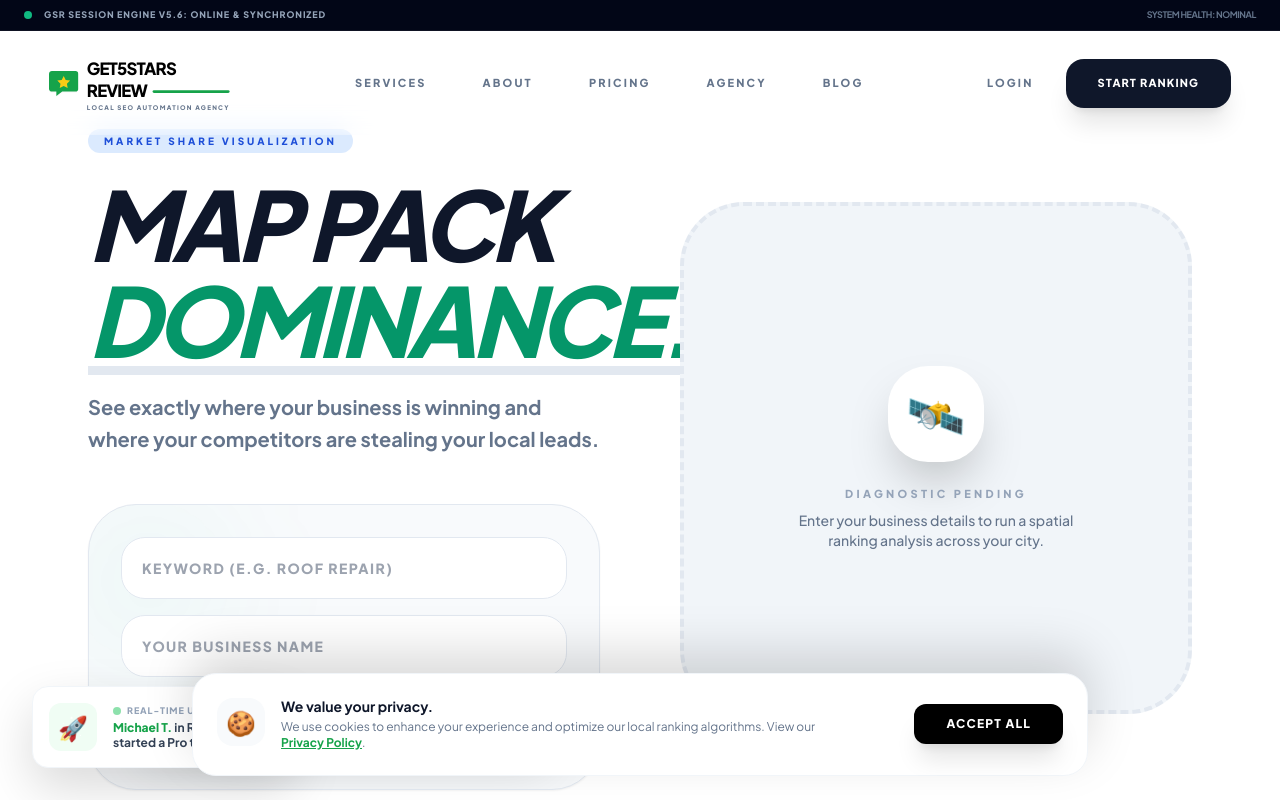
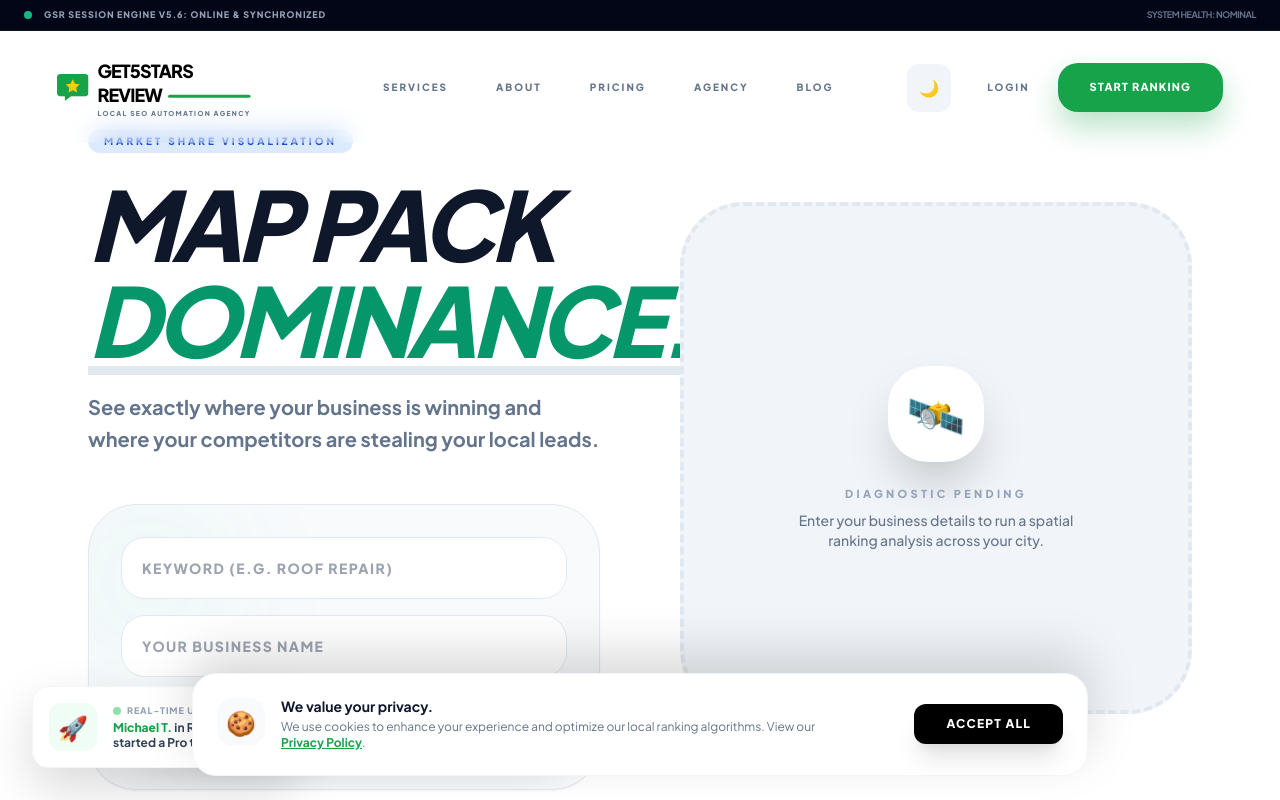
Before and after one commit to donly1234/get5starsreview, a React (Vite) app: page / in a window 1280 px wide. Shown: the top 800 px of the page. Built offline with nearby package versions, Linux system fonts and the light colour scheme.

Commit message:
Update Header.tsx

```diff
--- a/components/Header.tsx
+++ b/components/Header.tsx
@@ -13,6 +13,8 @@ interface HeaderProps {
   onBlogClick: () => void;
   onAboutClick?: () => void;
   onScrollToSection?: (id: string) => void;
+  isDarkMode?: boolean;
+  onThemeToggle?: () => void;
 }
 
 const Header: React.FC<HeaderProps> = ({
@@ -25,7 +27,9 @@ const Header: React.FC<HeaderProps> = ({
   onHomeClick,
   onBlogClick,
   onAboutClick,
-  onScrollToSection
+  onScrollToSection,
+  isDarkMode,
+  onThemeToggle
 }) => {
   const [isScrolled, setIsScrolled] = useState(false);
   const [isMobileMenuOpen, setIsMobileMenuOpen] = useState(false);
@@ -60,19 +64,19 @@ const Header: React.FC<HeaderProps> = ({
     <>
       <header className={`fixed top-0 left-0 right-0 transition-all duration-700 z-[200] pointer-events-none ${isScrolled ? 'py-2 md:py-4' : 'py-4 md:py-8'}`}>
         <div className="container mx-auto px-4 md:px-6">
-          <div className={`glass-panel pointer-events-auto rounded-[24px] md:rounded-[32px] px-3 md:px-6 py-2 md:py-3 flex items-center justify-between transition-all duration-500 ${isScrolled ? 'shadow-2xl border-slate-200 bg-white/95' : 'border-transparent bg-transparent shadow-none'}`}>
+          <div className={`glass-panel pointer-events-auto rounded-[24px] md:rounded-[32px] px-4 md:px-8 py-3 md:py-4 flex items-center justify-between transition-all duration-500 ${isScrolled ? 'shadow-2xl border-slate-200 bg-white/95 dark:bg-slate-900/95 dark:border-white/10' : 'border-transparent bg-transparent shadow-none'}`}>
 
-            <div className="flex items-center gap-2 md:gap-8">
+            <div className="flex items-center gap-2 md:gap-12">
               <div className="cursor-pointer hover:scale-105 transition-transform" onClick={() => { onHomeClick(); window.scrollTo(0,0); }}>
-                 <Logo variant="full" className="scale-[0.5] md:scale-[0.7] origin-left" />
+                 <Logo variant="full" className="scale-[0.55] md:scale-[0.75] origin-left" />
               </div>
 
-              <nav className="hidden lg:flex items-center gap-2 xl:gap-6">
+              <nav className="hidden xl:flex items-center gap-2">
                 {navItems.map(item => (
                   <button
                     key={item.name}
                     onClick={() => handleNav(item)}
-                    className="text-[10px] xl:text-[11px] font-black text-slate-500 hover:text-[#16A34A] transition-all uppercase tracking-[0.15em] xl:tracking-[0.2em] cursor-pointer p-4 hover:scale-110 active:scale-95"
+                    className="text-[10px] font-black text-slate-500 hover:text-emerald-600 dark:text-slate-400 dark:hover:text-emerald-400 transition-all uppercase tracking-[0.2em] cursor-pointer px-5 py-3 hover:bg-slate-50 dark:hover:bg-white/5 rounded-xl"
                   >
                     {item.name}
                   </button>
@@ -80,35 +84,52 @@ const Header: React.FC<HeaderProps> = ({
               </nav>
             </div>
 
-            <div className="flex items-center gap-1 md:gap-4">
+            <div className="flex items-center gap-2 md:gap-4">
+              {/* Theme Toggle */}
+              <button
+                onClick={onThemeToggle}
+                className="p-2 md:p-3 bg-slate-100 dark:bg-white/5 rounded-xl hover:bg-slate-200 dark:hover:bg-white/10 transition-all cursor-pointer"
+                aria-label="Toggle Theme"
+              >
+                {isDarkMode ? '🌞' : '🌙'}
+              </button>
+
               {user ? (
-                <div className="flex items-center gap-3">
-                  <div className="hidden md:flex flex-col items-end">
-                    <p className="text-[10px] font-black text-slate-900 uppercase truncate max-w-[120px]">{user.user_metadata?.full_name || user.email}</p>
-                    <button onClick={onLogout} className="text-[8px] font-black text-rose-500 hover:text-rose-600 uppercase tracking-widest transition-colors">Logout</button>
+                <div className="flex items-center gap-4">
+                  <div className="hidden lg:flex flex-col items-end">
+                    <p className="text-[10px] font-black text-slate-900 dark:text-white uppercase truncate max-w-[120px]">{user.user_metadata?.full_name || user.email}</p>
+                    <button onClick={onLogout} className="text-[8px] font-black text-rose-500 hover:text-rose-600 uppercase tracking-widest transition-colors">Terminate Session</button>
                   </div>
-                  <div className="w-10 h-10 rounded-full bg-[#16A34A] border-2 border-white shadow-md flex items-center justify-center text-white font-black text-xs">
+                  <div className="w-10 h-10 rounded-xl bg-slate-950 dark:bg-emerald-600 shadow-xl flex items-center justify-center text-white font-black text-xs border border-white/10">
                     {user.user_metadata?.full_name?.[0] || user.email?.[0]?.toUpperCase()}
                   </div>
                 </div>
               ) : (
-                <>
+                <div className="flex items-center gap-2">
                   <button
                     onClick={onLogin}
-                    className="hidden md:block text-[10px] xl:text-[11px] font-black text-slate-500 hover:text-[#16A34A] transition-all uppercase tracking-[0.15em] xl:tracking-[0.2em] px-4 py-2 cursor-pointer hover:scale-110 active:scale-95"
+                    className="hidden sm:block text-[10px] font-black text-slate-500 dark:text-slate-400 hover:text-slate-950 dark:hover:text-white transition-all uppercase tracking-[0.2em] px-5 py-3 cursor-pointer"
                   >
                     Login
                   </button>
                   <button
                     onClick={onBusinessSignup}
-                    className="px-3 md:px-6 xl:px-8 py-2.5 md:py-4 bg-[#0F172A] text-white rounded-[14px] md:rounded-[18px] text-[8px] md:text-[11px] font-black uppercase tracking-widest shadow-xl hover:bg-[#16A34A] transition-all active:scale-95 whitespace-nowrap cursor-pointer"
+                    className="px-5 md:px-8 py-3 md:py-4 bg-[#16A34A] text-white rounded-[16px] md:rounded-[20px] text-[10px] md:text-[11px] font-black uppercase tracking-widest shadow-[0_15px_30px_rgba(22,163,74,0.3)] hover:bg-slate-950 transition-all active:scale-95 whitespace-nowrap cursor-pointer"
                   >
                     Start Ranking
                   </button>
-                </>
+                </div>
               )}
-              <button onClick={() => setIsMobileMenuOpen(!isMobileMenuOpen)} className="lg:hidden p-2 text-slate-900 cursor-pointer" aria-label="Toggle Mobile Menu">
-                <svg className="w-5 h-5" fill="none" stroke="currentColor" viewBox="0 0 24 24"><path strokeLinecap="round" strokeLinejoin="round" strokeWidth="2.5" d="M4 6h16M4 12h16m-7 6h7"/></svg>
+              <button
+                onClick={() => setIsMobileMenuOpen(!isMobileMenuOpen)}
+                className="lg:hidden p-3 bg-slate-50 dark:bg-white/5 text-slate-900 dark:text-white rounded-xl hover:bg-slate-100 dark:hover:bg-white/10 transition-all cursor-pointer"
+                aria-label="Toggle Mobile Menu"
+              >
+                <div className="w-5 h-4 flex flex-col justify-between items-end overflow-hidden">
+                   <div className={`h-0.5 bg-current transition-all duration-300 ${isMobileMenuOpen ? 'w-5 translate-y-1.5 rotate-45' : 'w-5'}`} />
+                   <div className={`h-0.5 bg-current transition-all duration-300 ${isMobileMenuOpen ? 'opacity-0' : 'w-3'}`} />
+                   <div className={`h-0.5 bg-current transition-all duration-300 ${isMobileMenuOpen ? 'w-5 -translate-y-2 -rotate-45' : 'w-4'}`} />
+                </div>
               </button>
             </div>
           </div>
@@ -117,52 +138,36 @@ const Header: React.FC<HeaderProps> = ({
 
       {/* Mobile Menu Overlay */}
       <div
-        className={`fixed inset-0 z-[300] bg-white transition-all duration-700 ease-[cubic-bezier(0.22,1,0.36,1)] ${
+        className={`fixed inset-0 z-[300] bg-white dark:bg-slate-950 transition-all duration-700 ease-[cubic-bezier(0.19,1,0.22,1)] ${
           isMobileMenuOpen ? 'translate-y-0 opacity-100' : '-translate-y-full opacity-0 pointer-events-none'
         }`}
       >
-        <div className="p-6 md:p-8 flex justify-between items-center border-b border-slate-50">
-            <div onClick={() => { onHomeClick(); setIsMobileMenuOpen(false); window.scrollTo(0,0); }} className="cursor-pointer">
-              <Logo variant="full" className="scale-75 origin-left" />
-            </div>
-            <button onClick={() => setIsMobileMenuOpen(false)} className="p-3 bg-slate-50 rounded-2xl hover:bg-slate-100 transition-colors cursor-pointer" aria-label="Close Menu">
-              <svg className="w-6 h-6" fill="none" stroke="currentColor" viewBox="0 0 24 24"><path strokeLinecap="round" strokeLinejoin="round" strokeWidth="2.5" d="M6 18L18 6M6 6l12 12"/></svg>
-            </button>
-        </div>
-
-        <div className="pt-12 px-8 space-y-6">
+        <div className="h-full flex flex-col p-8 pt-24 overflow-y-auto">
+           <div className="flex flex-col gap-6">
               {navItems.map((item, idx) => (
                 <button
                  key={item.name}
                  onClick={() => handleNav(item)}
-              style={{ transitionDelay: `${idx * 100}ms` }}
-              className={`block w-full text-left text-4xl font-black uppercase italic text-[#0F172A] border-b-4 border-transparent hover:border-[#16A34A] transition-all transform cursor-pointer ${
-                isMobileMenuOpen ? 'translate-y-0 opacity-100' : 'translate-y-8 opacity-0'
-              }`}
+                 style={{ transitionDelay: `${idx * 75}ms` }}
+                 className={`text-5xl md:text-7xl font-black uppercase italic text-slate-900 dark:text-white text-left transition-all duration-500 transform ${
+                   isMobileMenuOpen ? 'translate-y-0 opacity-100' : 'translate-y-12 opacity-0'
+                 } hover:text-emerald-500 hover:translate-x-4`}
                 >
                   {item.name}
                 </button>
               ))}
+           </div>
 
-           <div
-            className={`pt-12 space-y-4 transition-all duration-700 delay-500 transform ${
-              isMobileMenuOpen ? 'translate-y-0 opacity-100' : 'translate-y-8 opacity-0'
-            }`}
-           >
-             {user ? (
-               <button onClick={onLogout} className="w-full py-5 bg-rose-50 text-rose-600 rounded-[24px] font-black uppercase tracking-widest text-sm cursor-pointer hover:bg-rose-100 transition-colors">Logout Account</button>
+           <div className={`mt-auto space-y-4 pt-12 border-t border-slate-100 dark:border-white/10 transition-all duration-700 delay-300 ${isMobileMenuOpen ? 'opacity-100 translate-y-0' : 'opacity-0 translate-y-8'}`}>
+             {!user ? (
+               <div className="grid grid-cols-1 sm:grid-cols-2 gap-4">
+                 <button onClick={() => { onLogin(); setIsMobileMenuOpen(false); }} className="w-full py-6 bg-slate-100 dark:bg-white/5 text-slate-900 dark:text-white rounded-[32px] font-black uppercase tracking-widest text-sm">Login Hub</button>
+                 <button onClick={() => { onBusinessSignup(); setIsMobileMenuOpen(false); }} className="w-full py-6 bg-emerald-500 text-white rounded-[32px] font-black uppercase tracking-widest text-sm shadow-xl">Get Started Free</button>
+               </div>
              ) : (
-               <>
-                 <button onClick={() => { onLogin(); setIsMobileMenuOpen(false); }} className="w-full py-5 bg-slate-100 text-slate-900 rounded-[24px] font-black uppercase tracking-widest text-sm cursor-pointer hover:bg-slate-200 transition-colors">Login</button>
-                 <button onClick={() => { onBusinessSignup(); setIsMobileMenuOpen(false); }} className="w-full py-5 bg-[#16A34A] text-white rounded-[24px] font-black uppercase tracking-widest text-sm shadow-xl cursor-pointer hover:bg-[#0F172A] transition-all">Get Started Free</button>
-               </>
+               <button onClick={onLogout} className="w-full py-6 bg-rose-50 dark:bg-rose-900/10 text-rose-600 rounded-[32px] font-black uppercase tracking-widest text-sm">Terminate Session</button>
              )}
            </div>
-        </div>
-
-        {/* Mobile Menu Footer Decoration */}
-        <div className="absolute bottom-12 left-8 right-8 text-center opacity-30 pointer-events-none">
-           <p className="text-[10px] font-black uppercase tracking-[0.5em] text-slate-400">#1 Google Maps Automation</p>
         </div>
       </div>
     </>
```
Lines whose indentation alone changed are shown as unchanged.
